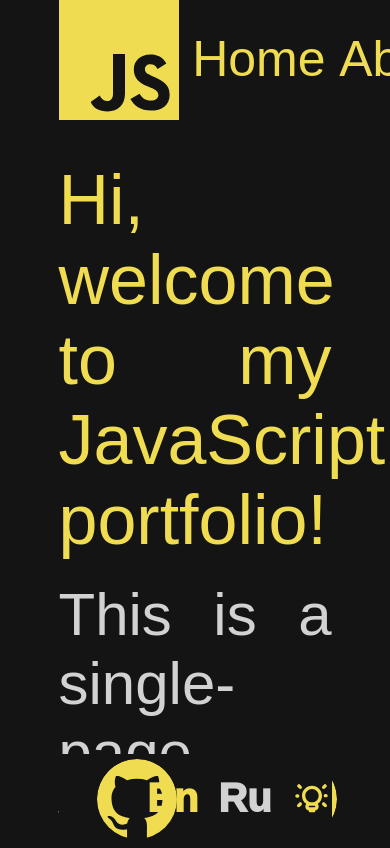
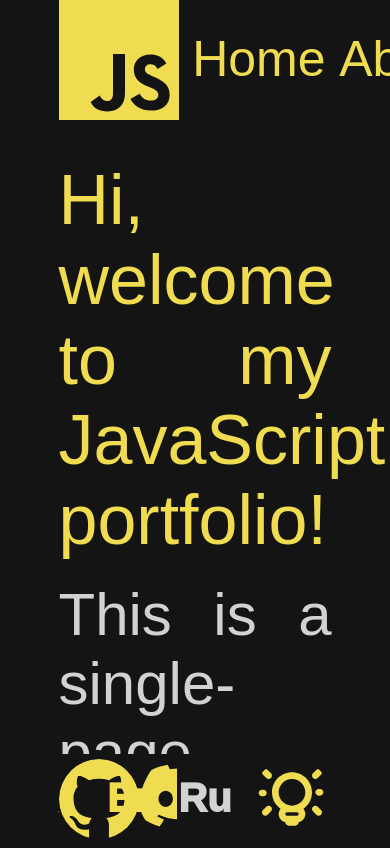
Before and after one commit to legerakun/portfolio-old, a plain HTML site: page index.html in a window 390 px wide. Shown: the top 848 px of the page. Drawn offline with Linux system fonts and the light colour scheme.

Commit message:
Phone display fix

```diff
--- a/index.css
+++ b/index.css
@@ -146,6 +146,19 @@ navbar-item:hover::after {
 }
 
 footer {
+	position: fixed;
+	display: flex;
+	flex-direction: row;
+	align-items: center;
+	justify-content: space-between;
+	bottom: 0;
+	left: 15%;
+	width: 70%;
+	height: 50px;
+	background: var(--bg-color);
+}
+
+footer-left {
 	position: fixed;
 	display: flex;
 	flex-direction: row;
@@ -359,12 +372,24 @@ language:hover::after {
 		font-size: 70px;
 	}
 
+	font-header-1 {
+		font-size: 70px;
+	}
+
+	font-center {
+		font-size: 70px;
+	}
+
 	font {
 		font-size: 60px;
 	}
 
 	footer {
 		height: 90px;
+	}
+
+	footer-left {
+		display: none;
 	}
 
 	font-footer {
@@ -386,4 +411,8 @@ language:hover::after {
 	.footer-item {
 		max-width: 80px;
 	}
+
+	.theme {
+		max-width: 80px;
+	}
 }
--- a/src/components/footer.js
+++ b/src/components/footer.js
@@ -3,7 +3,7 @@ import { addLanguage, addTheme, addElement, paintFooter} from "./utils.js";
 export function Footer() {
 	const footer = addElement("footer", document.body);
 
-	const footerLeft = addElement("footer", footer);
+	const footerLeft = addElement("footer-left", footer);
 	footerLeft.style.position = "relative";
 	footerLeft.style.left = "0";
 
```
